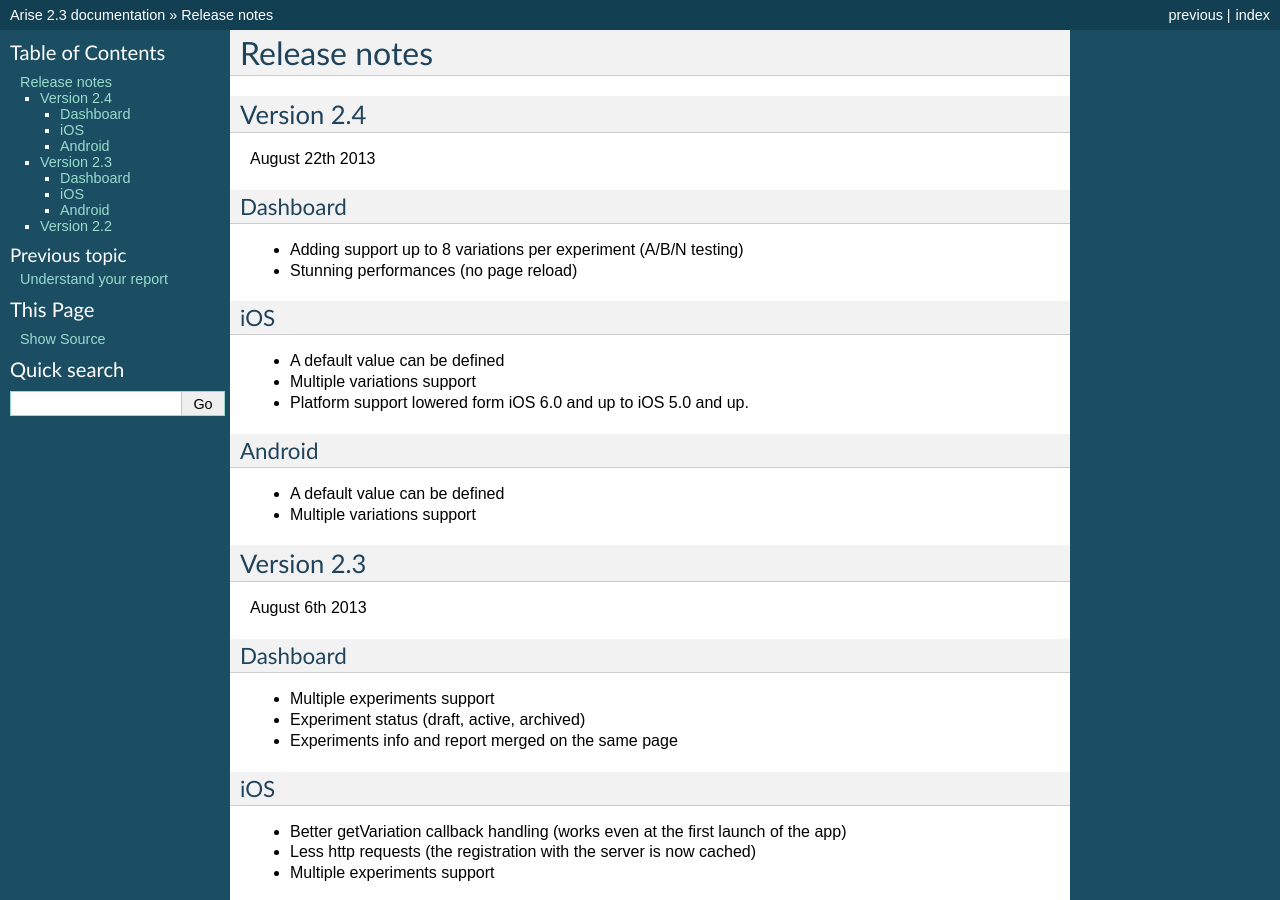
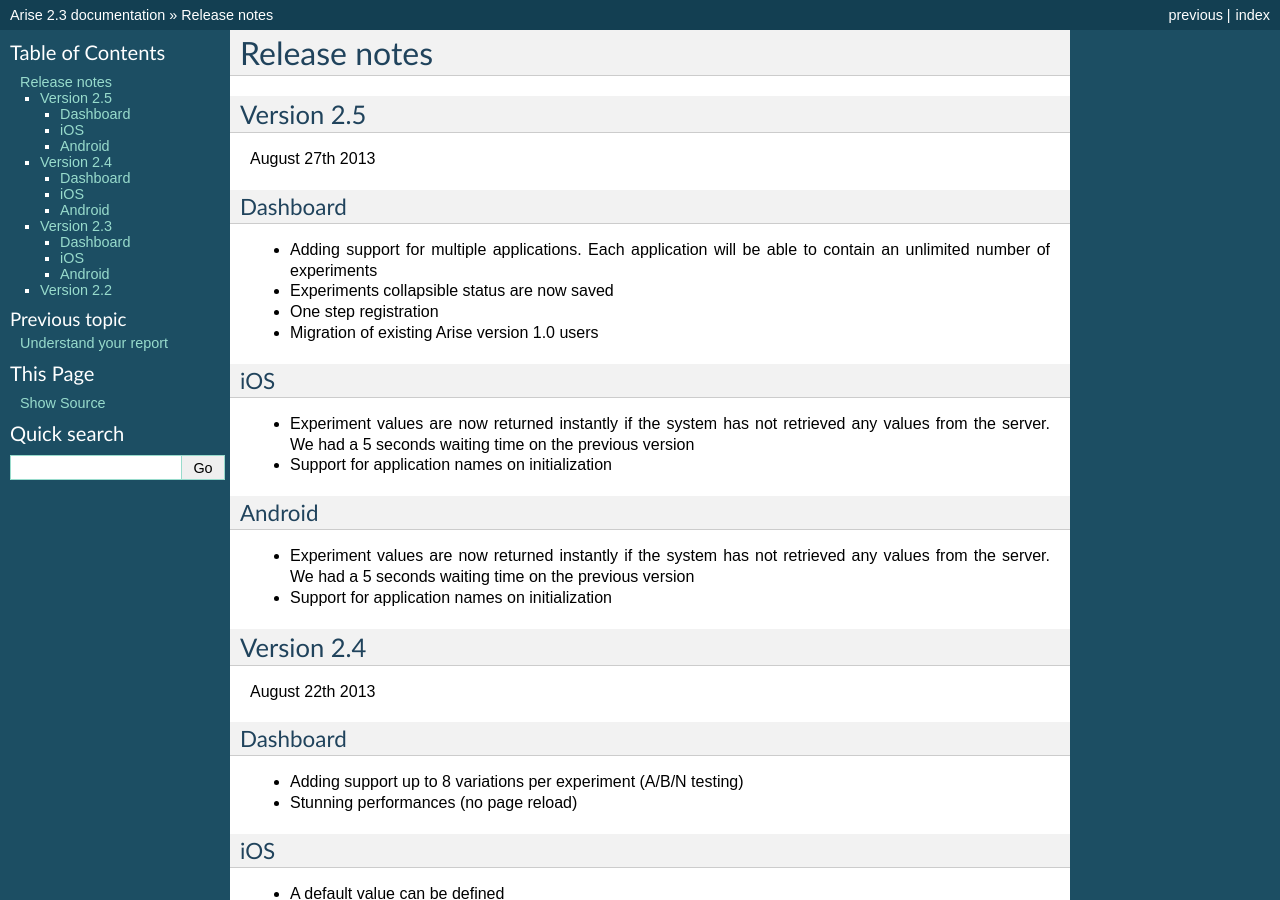
Before and after one commit to smart-mobile-software/arisedocs, a Sphinx documentation site: the page built from docs/source/releasenotes.rst, in a window 1280 px wide and 900 px high. Built offline with Sphinx 7.4.7, drawn with Linux system fonts in a browser that asks for light colours.

Commit message:
2.5 release notes

```diff
--- a/docs/source/android.rst
+++ b/docs/source/android.rst
@@ -14,7 +14,7 @@ Installation steps
 
 First, download the `Arise library jar file`_ and drag it inside your project's /libs/ folder.
 
-.. _`Arise library jar file`: https://s3.amazonaws.com/ariseio/Arise-Android-2.4.jar
+.. _`Arise library jar file`: https://s3.amazonaws.com/ariseio/Arise-Android-2.5.jar
 
 2. Add permissions
 -------------------
--- a/docs/source/ios.rst
+++ b/docs/source/ios.rst
@@ -14,7 +14,7 @@ Installation steps
 
 First, download the `Arise SDK for iOS`_. Unzip it and drag it inside your project's Frameworks folder in XCode. Ensure that you select ‘Copy items into the destination group’s folder’ when the dialogue box appears.
 
-.. _`Arise SDK for iOS`: https://s3.amazonaws.com/ariseio/Arise-iOS-2.4.zip
+.. _`Arise SDK for iOS`: https://s3.amazonaws.com/ariseio/Arise-iOS-2.5.zip
 
 2. Add dependencies
 -------------------
--- a/docs/source/releasenotes.rst
+++ b/docs/source/releasenotes.rst
@@ -3,6 +3,31 @@
 
 Release notes
 *****************
+
+
+Version 2.5
+==================
+August 27th 2013
+
+Dashboard
+----------
+
+* Adding support for multiple applications. Each application will be able to contain an unlimited number of experiments
+* Experiments collapsible status are now saved
+* One step registration
+* Migration of existing Arise version 1.0 users
+
+iOS
+----
+
+* Experiment values are now returned instantly if the system has not retrieved any values from the server. We had a 5 seconds waiting time on the previous version
+* Support for application names on initialization
+
+Android
+--------
+
+* Experiment values are now returned instantly if the system has not retrieved any values from the server. We had a 5 seconds waiting time on the previous version
+* Support for application names on initialization
 
 Version 2.4
 ==================
```
